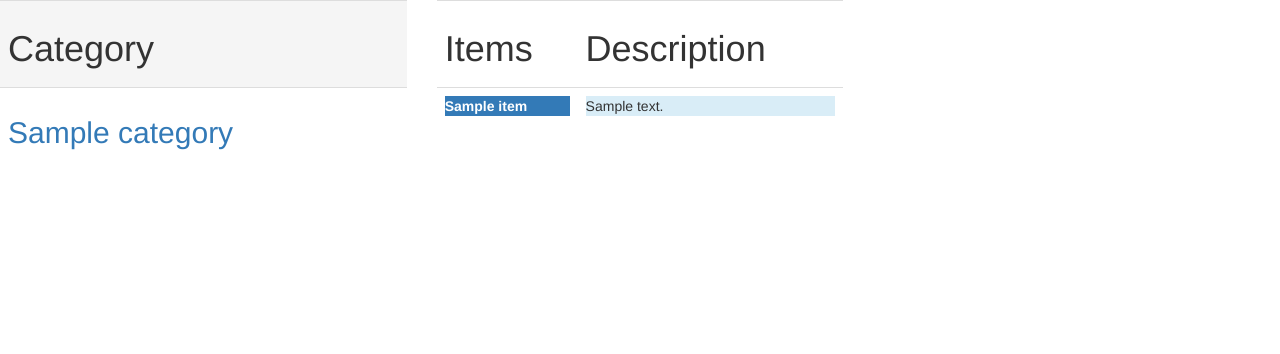
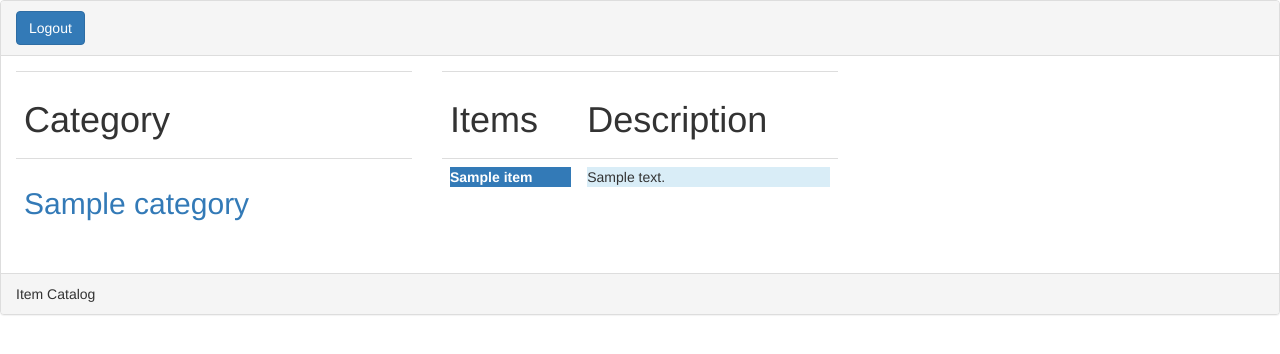
Before and after one commit to Ryuu-Naisho/itemCatalog, a Flask app: page / in a window 1280 px wide. Shown: the top 354 px of the page. Run offline with Flask 2, Linux system fonts and the light colour scheme; the visitor is signed in with stand-in values (Sample User, id 1); tables that the repository leaves empty hold one stand-in row (values such as "Sample post"); some libraries are stand-ins or nearby versions.

Commit message:
Add separating DIV for header, content, and footer. Include logout button

```diff
--- a/templates/components/footer.html
+++ b/templates/components/footer.html
@@ -1,3 +1,5 @@
-
+</div>
+  <div class="panel-footer">Item Catalog</div>
+</div>
 </body>
 </html>
--- a/templates/components/header.html
+++ b/templates/components/header.html
@@ -6,3 +6,10 @@
     <script src="https://ajax.googleapis.com/ajax/libs/jquery/1.8.2/jquery.min.js"></script>
 </head>
 <body>
+<div class="panel panel-default">
+	<div class="panel-heading">
+		<a href="{{url_for('logout')}}">
+	<button type="button" class="btn btn-primary">Logout</button>
+	</a>
+	</div>
+  		<div class="panel-body">
```
